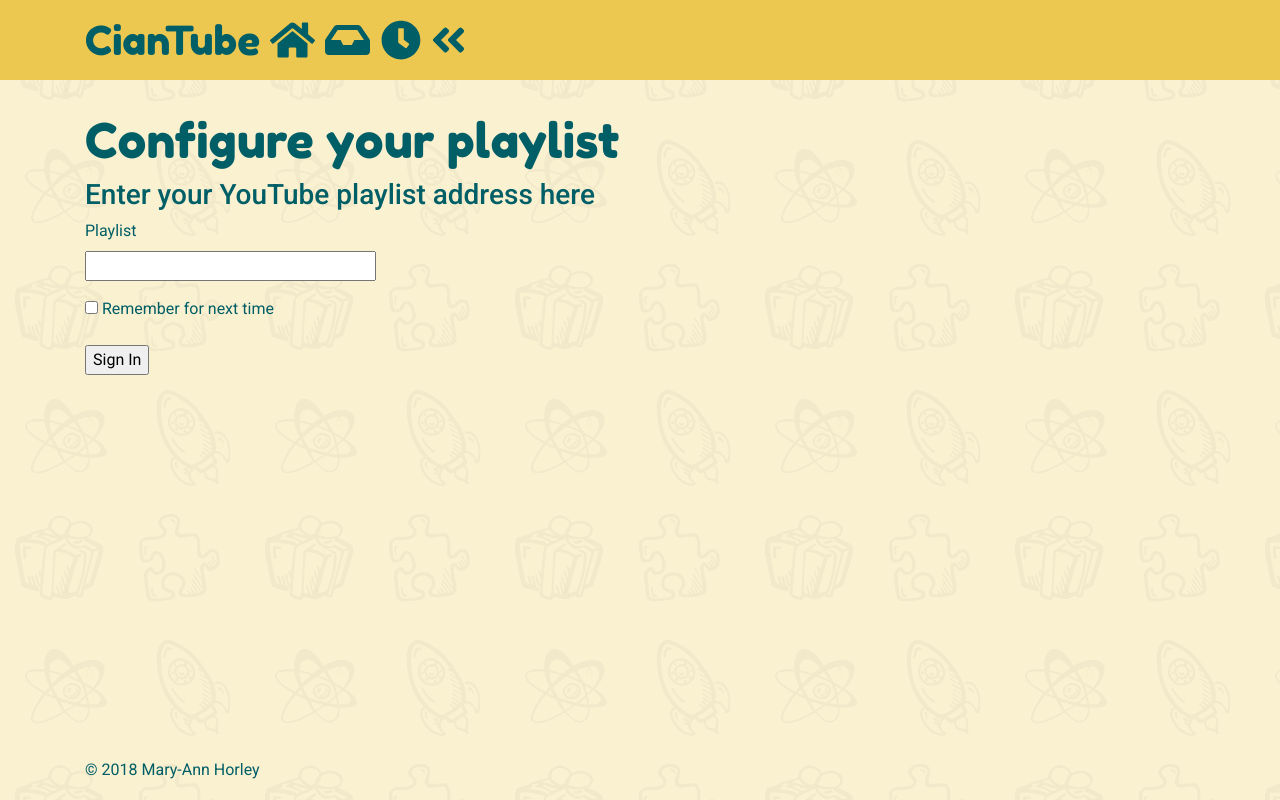
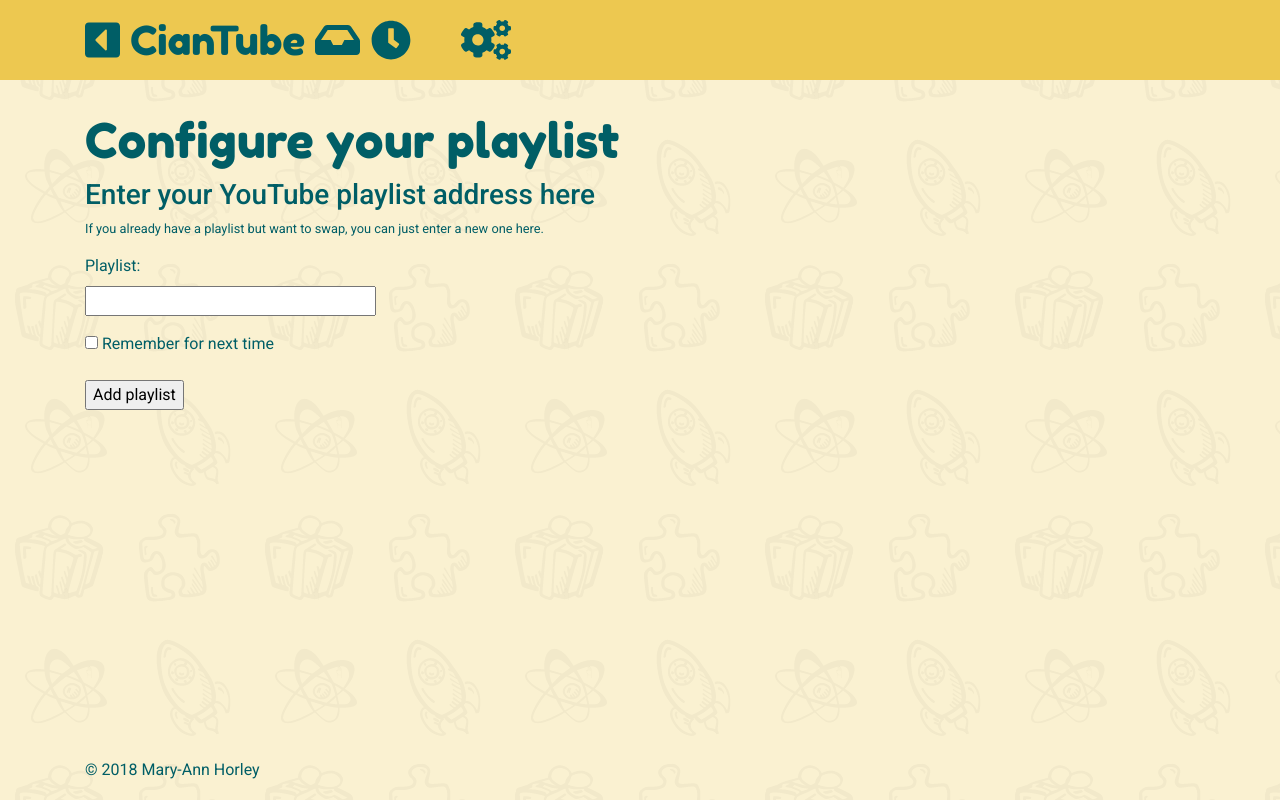
Before and after one commit to maryannh/ciantube, a Flask app: page /config in a window 1280 px wide. Run offline with Flask 2, Linux system fonts and the light colour scheme; some libraries are stand-ins or nearby versions.

Commit message:
a few interface tweaks

```diff
--- a/forms.py
+++ b/forms.py
@@ -3,6 +3,6 @@ from wtforms import StringField, PasswordField, BooleanField, SubmitField, Hidde
 from wtforms.validators import DataRequired, Regexp, URL
 
 class LoginForm(FlaskForm):
-    playlist = StringField('Playlist', validators=[URL()])
+    playlist = StringField('Playlist:', validators=[URL()])
     remember_me = BooleanField('Remember for next time')
-    submit = SubmitField('Sign In')
+    submit = SubmitField('Add playlist')
--- a/static/style.css
+++ b/static/style.css
@@ -4,6 +4,7 @@
   --highlight: hsl(185, 100%, 35%);
   --dark: hsl(185, 100%, 20%);
   --light: hsl(46, 81%, 62%);
+    --med-light: hsl(46, 81%, 52%);
   --text: var(--dark);
   --logo: var(--dark);
   --bg: hsl(46, 81%, 90%);
@@ -36,6 +37,15 @@ body {
 nav {
   background-color: var(--light);
   margin-bottom: 2em;
+}
+
+nav h1 {
+    width: 100%;
+}
+
+nav h1 .config {
+ margin-left: 0.5em;
+    padding-left: 0.5em;
 }
 
 /* .grid {
@@ -155,6 +165,11 @@ div.photo small {
     display: block;
 }
 
+.form-check-input {
+    margin-left: 0rem;
+    margin-right: 5rem;
+}
+
 @media all and (max-width: 450px) {
     :root {
         --columns: 300px;
--- a/templates/config.html
+++ b/templates/config.html
@@ -19,7 +19,7 @@
   <h3>
     Enter your YouTube playlist address here
   </h3>
-
+<p class="small">If you already have a playlist but want to swap, you can just enter a new one here. </p>
     <form action="" method="post">
         {{ form.hidden_tag() }}
         <p>
@@ -29,6 +29,7 @@
             <span style="color: red;">[{{ error }}]</span>{% endfor %}
         </p>
         <p>{{ form.remember_me() }} {{ form.remember_me.label }}</p>
+
         <p>{{ form.submit() }}</p>
     </form>
 
--- a/templates/layout.html
+++ b/templates/layout.html
@@ -39,12 +39,12 @@ window.cookieconsent.initialise({
 
   <nav class="navbar">
     <div class="container">
-       <h1>
+       <h1 class="justify-content-between">
+        <span onclick="goBack()"><i class="fas fa-caret-square-left"></i></span>
          <a href={{ url_for('index') }}>CianTube</a>
-           <a href={{ url_for('index') }}><i class="fas fa-home"></i></a>
            <a href={{ url_for('new') }}><i class="fas fa-inbox"></i></a>
            <a href={{ url_for('recent') }}><i class="fas fa-clock"></i></a>
-           <span onclick="goBack()"><i class="fas fa-angle-double-left"></i></span>
+            <a href={{ url_for('config') }} class="config text-right"><i class="fas fa-cogs"></i></a>
 
 
 
@@ -56,11 +56,14 @@ window.cookieconsent.initialise({
 
    {% with messages = get_flashed_messages() %}
         {% if messages %}
-        <ul>
+        <div class="alert alert-success alert-dismissible fade show" role="alert">
             {% for message in messages %}
-            <li>{{ message }}</li>
+            {{ message }}
+            <button type="button" class="close" data-dismiss="alert" aria-label="Close">
+    <span aria-hidden="true">&times;</span>
+  </button>
             {% endfor %}
-        </ul>
+        </div>
         {% endif %}
         {% endwith %}
 
--- a/templates/video.html
+++ b/templates/video.html
@@ -27,7 +27,7 @@
        <div class="thumb">
 
 
-   	<a href="dev/videos/{{ video.contentDetails.videoId }}">
+   	<a href="{{ video.contentDetails.videoId }}">
 			<img src="http://img.youtube.com/vi/{{ video.contentDetails.videoId }}/mqdefault.jpg" class="rounded">
        </a>
 	</div>
```
Also changed, not shown: 1 other file.
